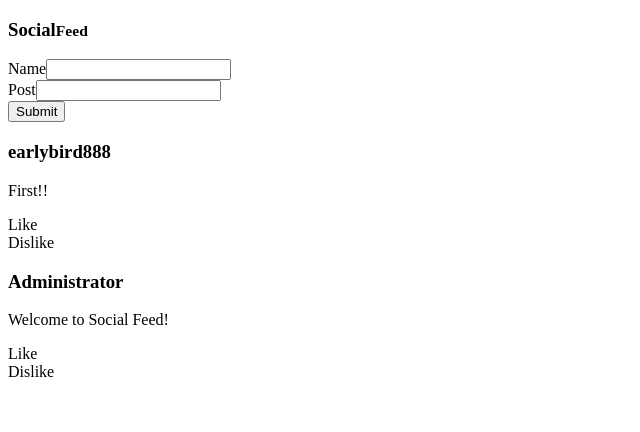
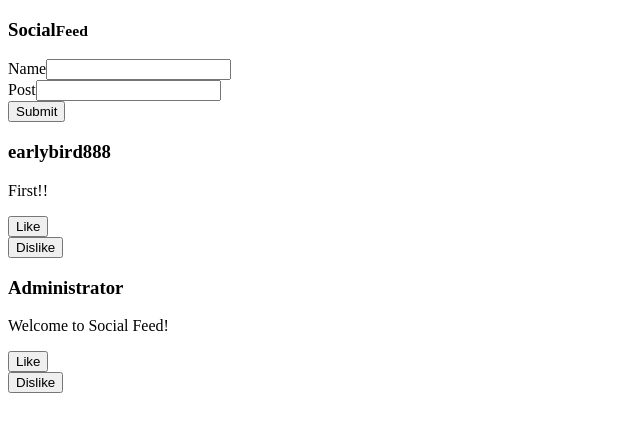
Before and after one commit to tjdanielson/social_feed, a React (Create React App) app: page / in a window 1280 px wide. Shown: the top 432 px of the page, without its empty margins (0-640 px from the left). Built offline with nearby package versions, Linux system fonts and the light colour scheme.

Commit message:
Refactored to split the post structure into Post component out of DisplayComponent.

```diff
--- a/src/Components/DisplayPosts/DisplayPosts.jsx
+++ b/src/Components/DisplayPosts/DisplayPosts.jsx
@@ -1,25 +1,11 @@
 import React from 'react';
+import Post from '../Post/Post';
 
 const DisplayPosts = (props) => {
     return (
         props.posts.map((post) =>
-        <div>
-            <div>
-                <h3>{post.name}</h3>
-                <p>{post.post}</p>
-            </div>
-            <div>
-                <div>
-                    Like
-                </div>
-                <div>
-                    Dislike
-                </div>
-            </div>
-        </div>
-
+            <Post post={post}/>
         )
-
      );
 }
 
--- a/src/Components/Post/Post.jsx
+++ b/src/Components/Post/Post.jsx
@@ -0,0 +1,23 @@
+import React from 'react';
+
+const Post = (props) => {
+    return (
+        <div>
+            <div>
+                <h3>{props.post.name}</h3>
+                <p>{props.post.post}</p>
+            </div>
+            <div>
+                <div>
+                    <button>Like</button>
+                </div>
+                <div>
+                    <button>Dislike</button>
+                </div>
+            </div>
+        </div>
+
+     );
+}
+
+export default Post;
```
